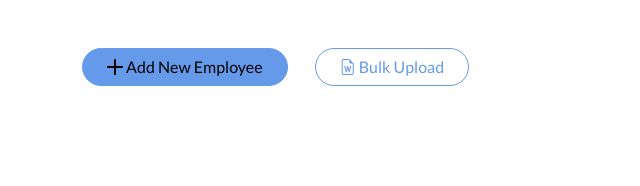
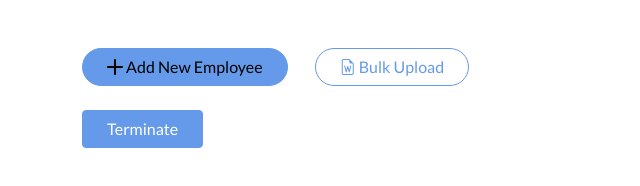
Before and after one commit to schoolite/HRJourney, a website: page button.html in a window 1280 px wide. Shown: the whole page, without its empty margins (0-640 px from the left). Drawn offline with nearby package versions, Linux system fonts and the light colour scheme.

```diff
--- a/button.html
+++ b/button.html
@@ -12,6 +12,8 @@
     <div class="container mt-5">
           <button type="button" class="btn btn-primary rounded-pill px-4 d-inline-block me-4"><i class="bi bi-plus-lg fw-normal"></i>&nbsp;Add new employee</button>
           <button type="button" class="btn btn-outline-primary rounded-pill px-4 d-inline-block"><i class="bi bi-file-earmark-word"></i>&nbsp;bulk upload</button>
+          <button class="btn btn-primary text-white px-4 mt-4">terminate</button>
     </div>
+
 </body>
 </html>
```
